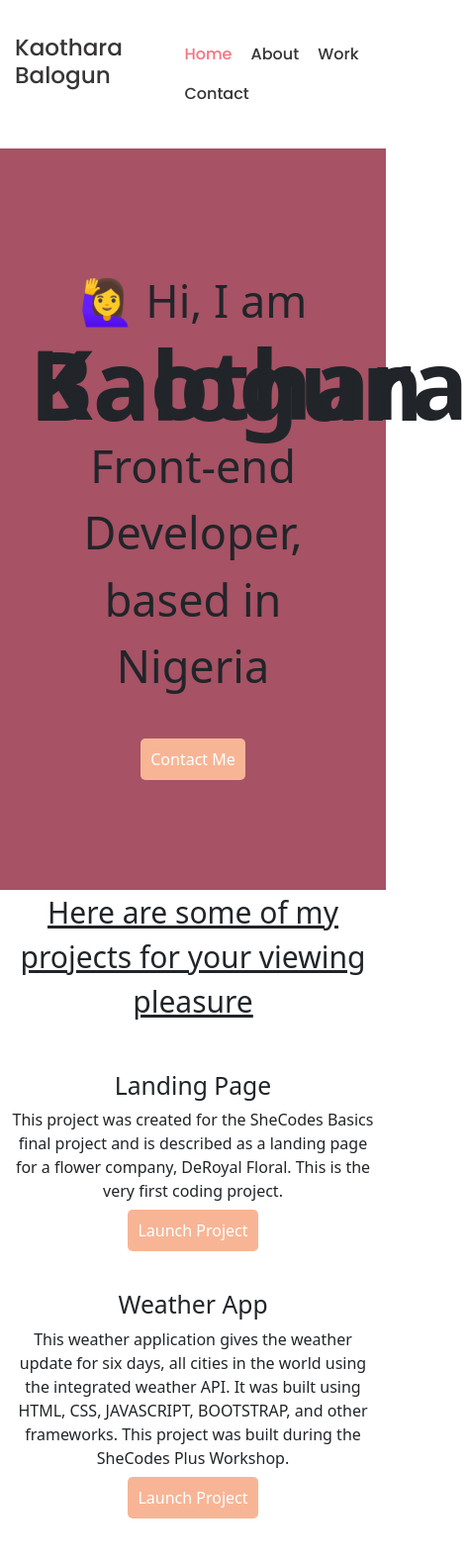
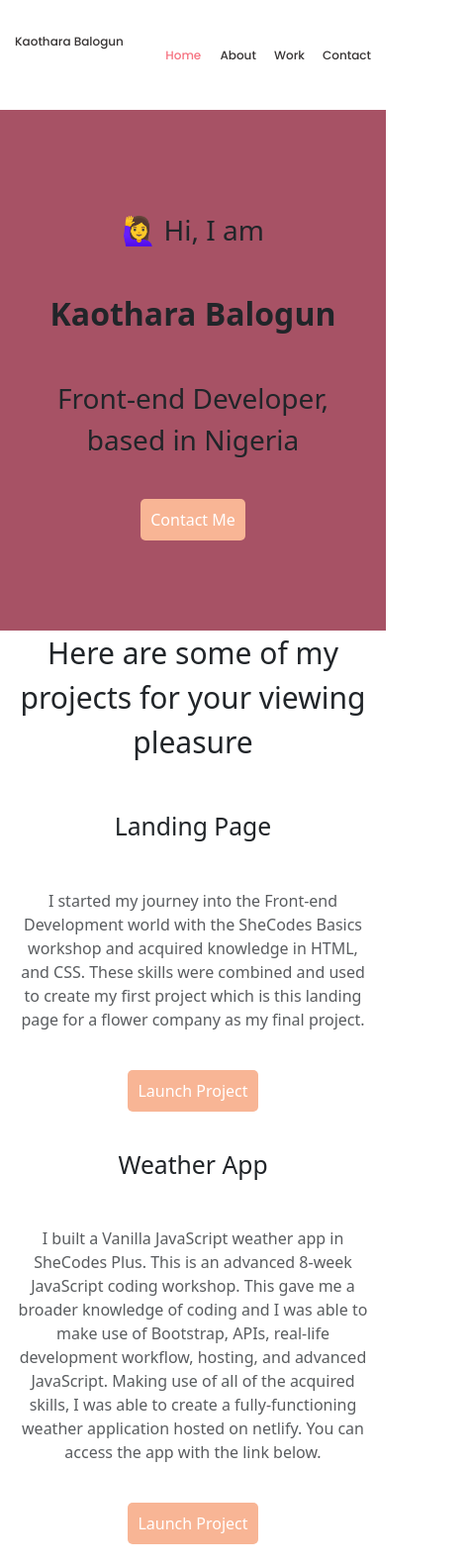
Before and after one commit to Kaothara/Portfolio-Project, a plain HTML site: page index.html in a window 390 px wide. Shown: the top 1582 px of the page at 99% size, 474 px wide, since content can reach past the window. Drawn offline with nearby package versions, Linux system fonts and the light colour scheme.

Commit message:
Improved the responsiveness of the website

```diff
--- a/index.html
+++ b/index.html
@@ -71,17 +71,20 @@
             src="images/landingpage.png"
             alt="landing page project"
             width="500px"
+            class="image-fluid shadow-sm"
           />
         </div>
         <div class="col">
           <div class="project-description">
-            <h2>Landing Page</h2>
-            <p>
-              This project was created for the SheCodes Basics final project and
-              is described as a landing page for a flower company, DeRoyal
-              Floral. This is the very first coding project.
+            <h2 class="mb-5">Landing Page</h2>
+            <p class="mb-5 text-muted">
+              I started my journey into the Front-end Development world with the
+              SheCodes Basics workshop and acquired knowledge in HTML, and CSS.
+              These skills were combined and used to create my first project
+              which is this landing page for a flower company as my final
+              project.
             </p>
-            <a href="#" class="btn-branding" title="Landing Page">
+            <a href="/work.html" class="btn-branding" title="Landing Page">
               Launch Project</a
             >
           </div>
@@ -90,13 +93,15 @@
       <div class="row mt-5 mb-4">
         <div class="col">
           <div class="project-description">
-            <h2>Weather App</h2>
-            <p>
-              This weather application gives the weather update for six days,
-              all cities in the world using the integrated weather API. It was
-              built using HTML, CSS, JAVASCRIPT, BOOTSTRAP, and other
-              frameworks. This project was built during the SheCodes Plus
-              Workshop.
+            <h2 class="mb-5">Weather App</h2>
+            <p class="mb-5 text-muted">
+              I built a Vanilla JavaScript weather app in SheCodes Plus. This is
+              an advanced 8-week JavaScript coding workshop. This gave me a
+              broader knowledge of coding and I was able to make use of
+              Bootstrap, APIs, real-life development workflow, hosting, and
+              advanced JavaScript. Making use of all of the acquired skills, I
+              was able to create a fully-functioning weather application hosted
+              on netlify. You can access the app with the link below.
             </p>
             <a
               href="https://tubular-semifreddo-b50425.netlify.app/"
@@ -113,6 +118,7 @@
             src="images/weatherapp.png"
             alt="Weather application project"
             width="500px"
+            class="image-fluid shadow-sm"
           />
         </div>
       </div>
--- a/styles/portfolio.css
+++ b/styles/portfolio.css
@@ -26,7 +26,6 @@
 .line-break {
   font-size: 30px;
   text-align: center;
-  text-decoration: underline;
 }
 h4 {
   font-family: var(--default-font-family);
@@ -43,8 +42,35 @@ h4 {
 }
 
 @media (max-width: 900px) {
+  .hero {
+    padding: 100px 20px;
+  }
+  .hero h1 {
+    font-size: 32px;
+    line-height: 1;
+  }
+  .hero p {
+    font-size: 28px;
+  }
   h2 {
     font-size: 44px;
+  }
+  h3 {
+    font-size: 25px;
+  }
+  .about-section-content h1 {
+    font-size: 25px;
+  }
+  .about-section-content h2 {
+    font-size: 18px;
+  }
+  .nav-bar h3 {
+    font-size: 12px;
+    display: inline;
+  }
+  .nav-bar li {
+    font-size: 12px;
+    display: inline;
   }
   .project-description {
     padding: 0;
```
Also changed, not shown: about.html (+19 -12 lines), contact.html (+1 -3 lines), work.html (+2 -2 lines).
